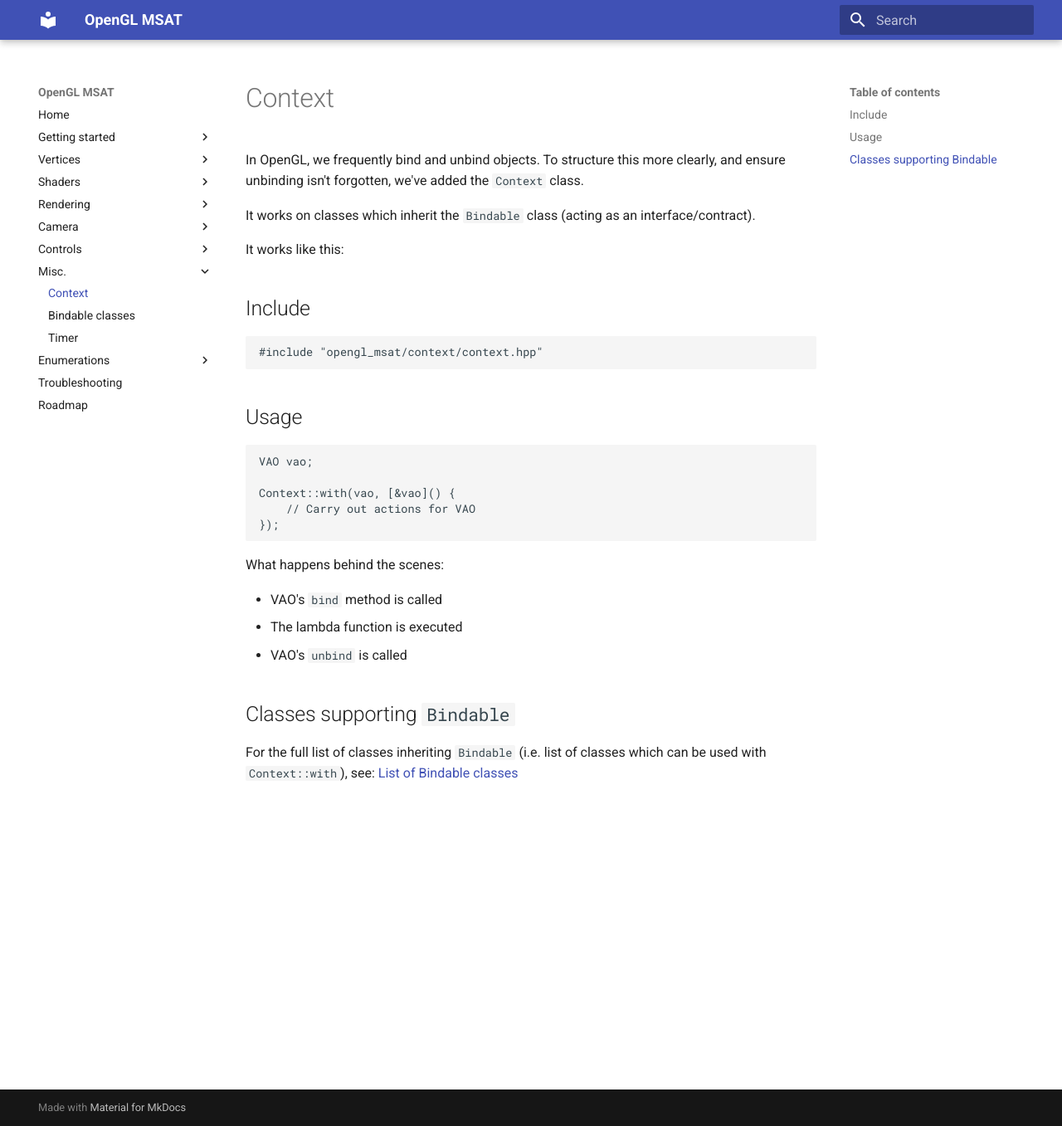
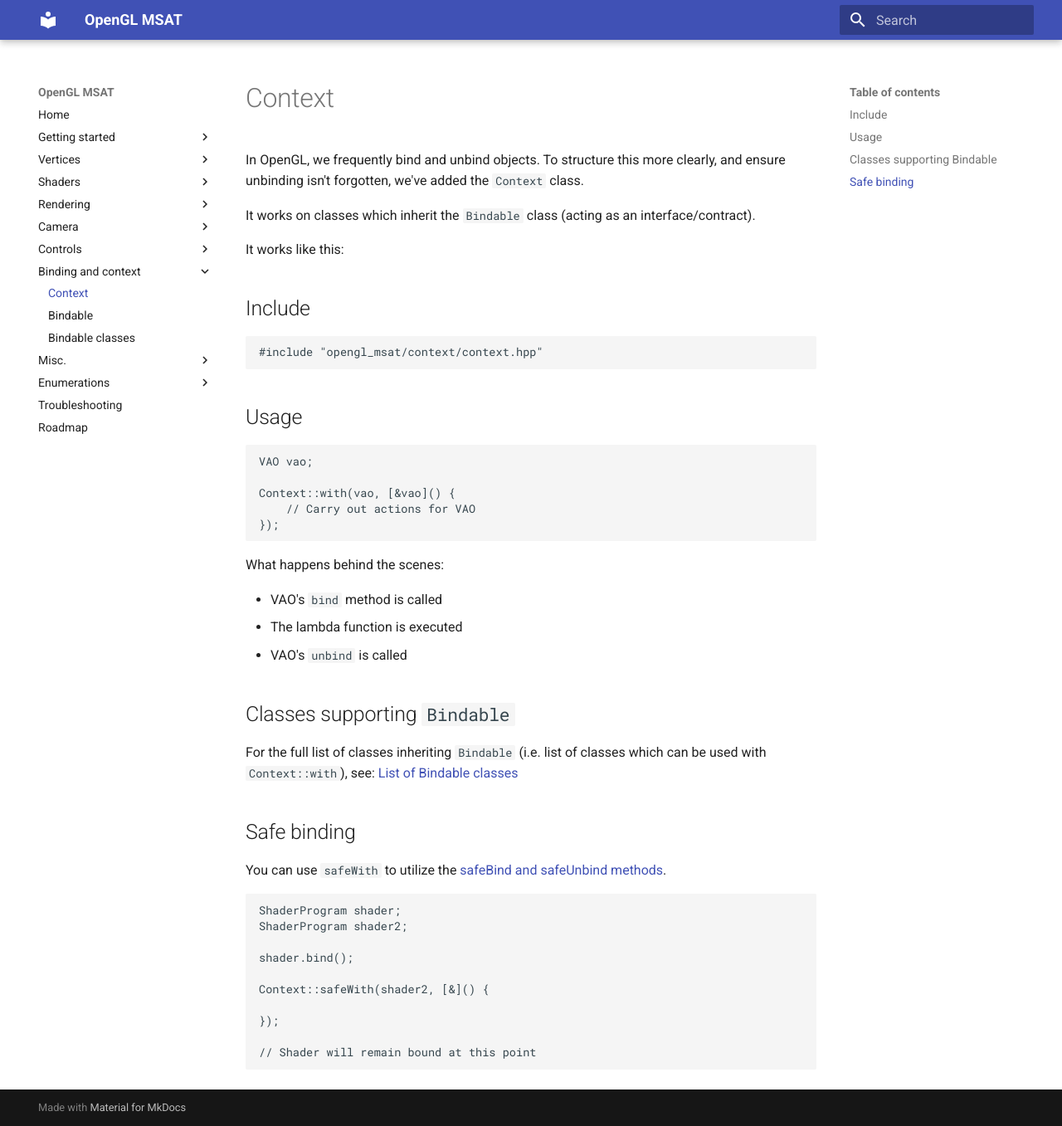
Before and after one commit to markhj/opengl-msat, an MkDocs documentation site: the page built from docs/context/context.md, in a window 1280 px wide and 1357 px high. Shown: the whole window at 83% size. Built offline with MkDocs 1.6.1 and Material for MkDocs 9.7.7, drawn with Linux system fonts in a browser that asks for light colours.

Commit message:
Safe binding

`````diff
--- a/docs/context/context.md
+++ b/docs/context/context.md
@@ -32,3 +32,20 @@ What happens behind the scenes:
 For the full list of classes inheriting ``Bindable`` (i.e. list of classes
 which can be used with ``Context::with``), see:
 [List of Bindable classes](/lists/bindable-classes)
+
+## Safe binding
+
+You can use ``safeWith`` to utilize the [safeBind and safeUnbind methods](/context/bindable).
+
+````c++
+ShaderProgram shader;
+ShaderProgram shader2;
+
+shader.bind();
+
+Context::safeWith(shader2, [&]() {
+
+});
+
+// Shader will remain bound at this point
+````
--- a/mkdocs.yml
+++ b/mkdocs.yml
@@ -25,20 +25,22 @@ nav:
     - Settings: render/render-settings.md
     - State: render/render-state.md
   - Camera:
-      - Camera: camera/camera.md
-      - Projections: lists/projections.md
+    - Camera: camera/camera.md
+    - Projections: lists/projections.md
   - Controls:
     - Keyboard: controls/keyboard.md
     - Key enum: controls/key-enum.md
+  - Binding and context:
+      - Context: context/context.md
+      - Bindable: context/bindable.md
+      - Bindable classes: lists/bindable-classes.md
   - Misc.:
-    - Context: context/context.md
-    - Bindable classes: lists/bindable-classes.md
     - Timer: timer/timer.md
   - Enumerations:
-      - Projections: lists/projections.md
-      - Shader stages: lists/shader-stage.md
-      - Vertex attributes: vertex/vertex-attribute.md
-      - Keys: controls/key-enum.md
-      - Projections: lists/render-options.md
+    - Projections: lists/projections.md
+    - Shader stages: lists/shader-stage.md
+    - Vertex attributes: vertex/vertex-attribute.md
+    - Keys: controls/key-enum.md
+    - Projections: lists/render-options.md
   - Troubleshooting: troubleshooting.md
   - Roadmap: roadmap.md
`````
Also changed, not shown: docs/context/bindable.md (added, +41 -0 lines), 5 other files.
